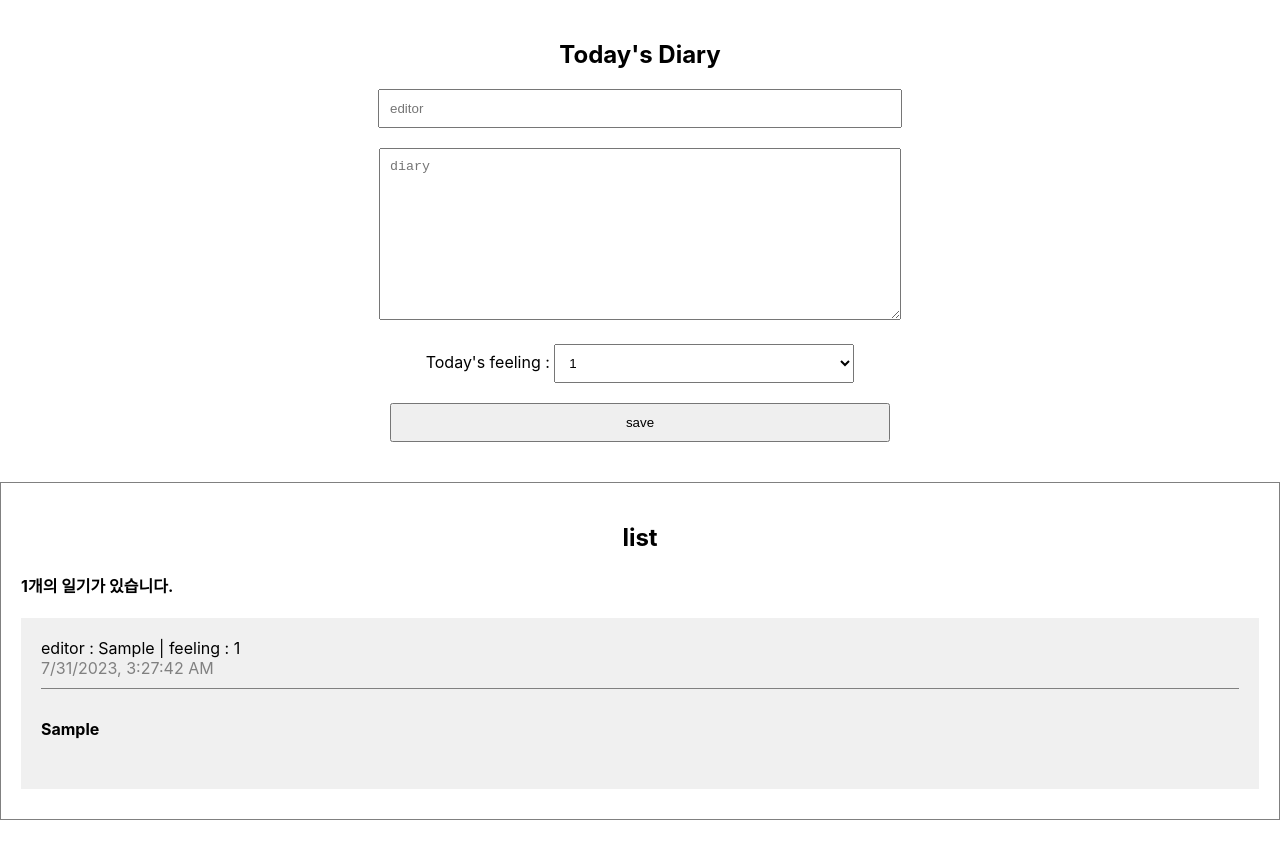
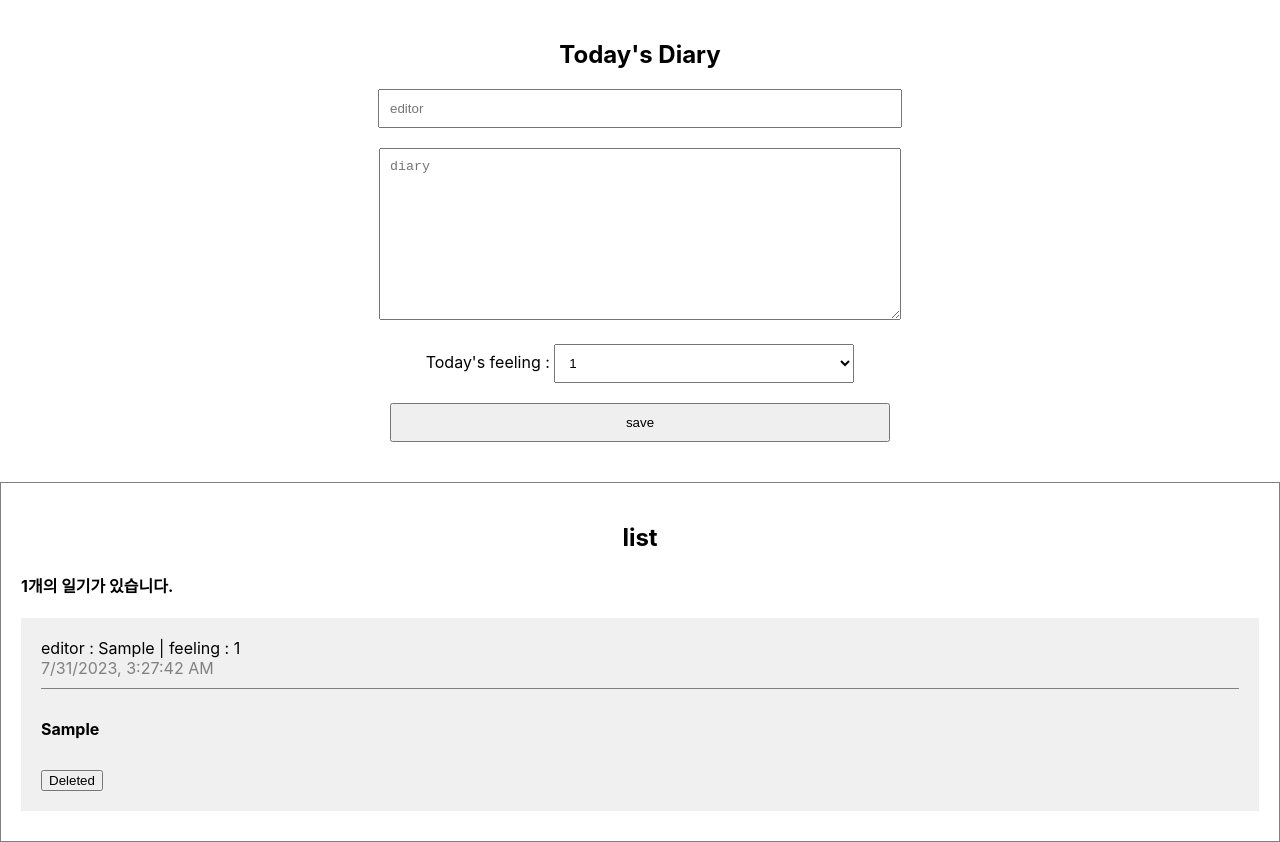
Before and after one commit to amykkkk/ReactJS.diary, a React (Create React App) app: page / in a window 1280 px wide. Both pictures are taken after typing "Sample", "Sample" into the empty fields and a click on the button "save". Before the commit the page ends 820 px from the top, so only its background shows below. Built offline with nearby package versions, Linux system fonts and the light colour scheme.

Commit message:
#6-5 Diary: 리스트 삭제

```diff
--- a/src/App.js
+++ b/src/App.js
@@ -4,8 +4,9 @@ import DiaryEditor from "./DiaryEditor";
 import DiaryList from "./DiaryList";
 
 function App() {
-  const [data, setData] = useState([]);
+  const [data, setData] = useState([]); // 빈배열로 시작
   const dataId = useRef(0);
+
   const onCreate = (author, content, emotion) => {
     const created_date = new Date().getTime();
     const newItem = {
@@ -15,14 +16,19 @@ function App() {
       created_date,
       id: dataId.current,
     };
-    dataId.current += 1;
-    setData([newItem, ...data]);
+    dataId.current += 1; // list 갯수 더해줌
+    setData([newItem, ...data]); //순서> 새로추가 맨앞으로
+  };
+  const onDelete = (targetId) => {
+    console.log(`${targetId}가 삭제되었습니다.`);
+    const newDiaryList = data.filter((it) => it.id !== targetId);
+    setData(newDiaryList);
   };
 
   return (
     <div className="App">
       <DiaryEditor onCreate={onCreate} />
-      <DiaryList diaryList={data} />
+      <DiaryList onDelete={onDelete} diaryList={data} />
     </div>
   );
 }
--- a/src/DiaryEditor.js
+++ b/src/DiaryEditor.js
@@ -34,6 +34,7 @@ const DiaryEditor = ({ onCreate }) => {
     onCreate(state.author, state.content, state.emotion);
     alert("save");
     setState({
+      // 저장후 초기화
       author: "",
       content: "",
       emotion: 1,
--- a/src/DiaryItem.js
+++ b/src/DiaryItem.js
@@ -1,4 +1,11 @@
-const DiaryItem = ({ author, content, created_date, emotion, id }) => {
+const DiaryItem = ({
+  onDelete,
+  author,
+  content,
+  created_date,
+  emotion,
+  id,
+}) => {
   return (
     <div className="DiaryItem">
       <div className="info">
@@ -9,6 +16,16 @@ const DiaryItem = ({ author, content, created_date, emotion, id }) => {
         <span className="date">{new Date(created_date).toLocaleString()}</span>
       </div>
       <div className="content">{content}</div>
+      <button
+        onClick={() => {
+          console.log(id);
+          if (window.confirm(`${id}번째 일기를 삭제하겠습니까?`)) {
+            onDelete(id);
+          }
+        }}
+      >
+        Deleted
+      </button>
     </div>
   );
 };
--- a/src/DiaryList.js
+++ b/src/DiaryList.js
@@ -1,6 +1,6 @@
 import DiaryItem from "./DiaryItem";
 
-const DiaryList = ({ diaryList }) => {
+const DiaryList = ({ onDelete, diaryList }) => {
   return (
     <div className="DiaryList">
       <h2>list</h2>
@@ -8,16 +8,7 @@ const DiaryList = ({ diaryList }) => {
 
       <div>
         {diaryList.map((it) => (
-          <DiaryItem key={it.id} {...it} />
-          /*
-            //id가 없으면 idx사용
-            <div key={it.id}>
-                <div>editor: {it.author}</div>
-                <div>diary: {it.content}</div>
-                <div>emotion: {it.emotion}</div>
-                <div>date(ms): {it.created_date}</div>
-            </div>
-            */
+          <DiaryItem key={it.id} {...it} onDelete={onDelete} />
         ))}
       </div>
     </div>
```
